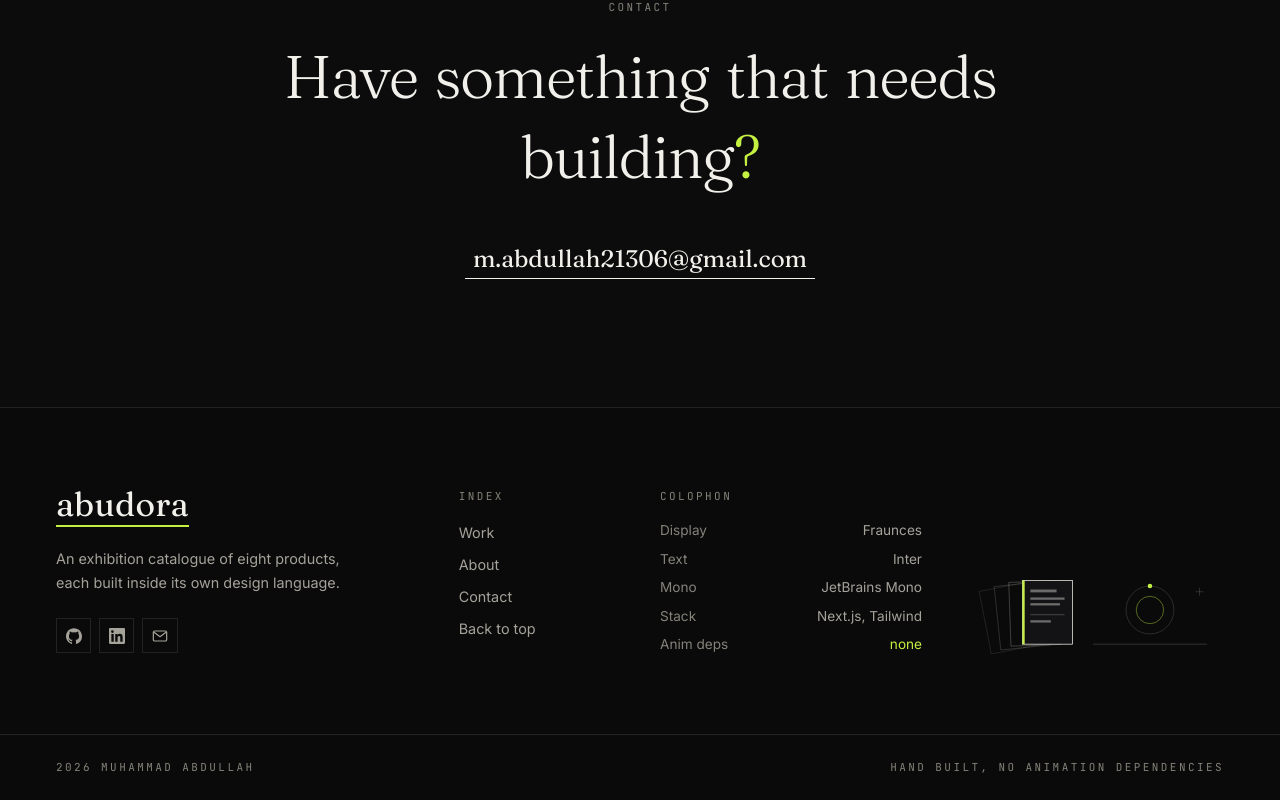
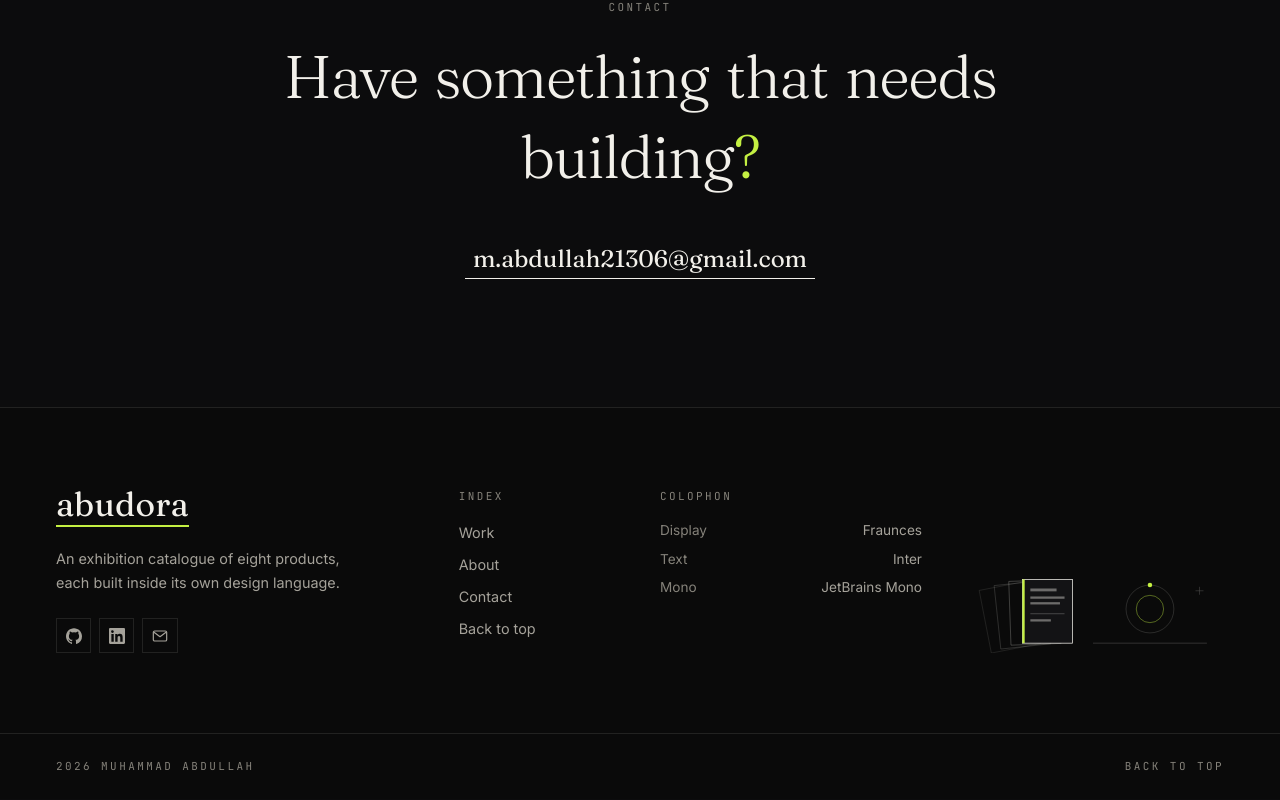
Before and after one commit to Abudora-0/Resume-Projects, a Next.js app: page / in a window 1280 px wide. Shown: the part 9739-10539 px from the top of the page. Built offline with nearby package versions, Linux system fonts and the light colour scheme.

Commit message:
Stop the footer describing its own construction
Drops the Stack and Anim deps colophon rows and the Hand built bottom line,
keeping only the typeface credits, a legitimate print catalogue convention
rather than a tech boast. The bottom bar gets a Back to top link instead.

```diff
--- a/app/page.tsx
+++ b/app/page.tsx
@@ -313,17 +313,12 @@ export default function Home() {
                   ["Display", "Fraunces"],
                   ["Text", "Inter"],
                   ["Mono", "JetBrains Mono"],
-                  ["Stack", "Next.js, Tailwind"],
                 ].map(([k, v]) => (
                   <div key={k} className="flex justify-between gap-3">
                     <dt className="text-ink-faint">{k}</dt>
                     <dd>{v}</dd>
                   </div>
                 ))}
-                <div className="flex justify-between gap-3">
-                  <dt className="text-ink-faint">Anim deps</dt>
-                  <dd className="text-accent">none</dd>
-                </div>
               </dl>
             </div>
 
@@ -335,7 +330,9 @@ export default function Home() {
           <div className="border-t border-edge">
             <div className="shell flex flex-col items-center justify-between gap-3 py-6 sm:flex-row">
               <p className="mono-label">2026 Muhammad Abdullah</p>
-              <p className="mono-label">Hand built, no animation dependencies</p>
+              <a href="#top" className="mono-label transition-colors hover:text-ink">
+                Back to top
+              </a>
             </div>
           </div>
         </footer>
```
